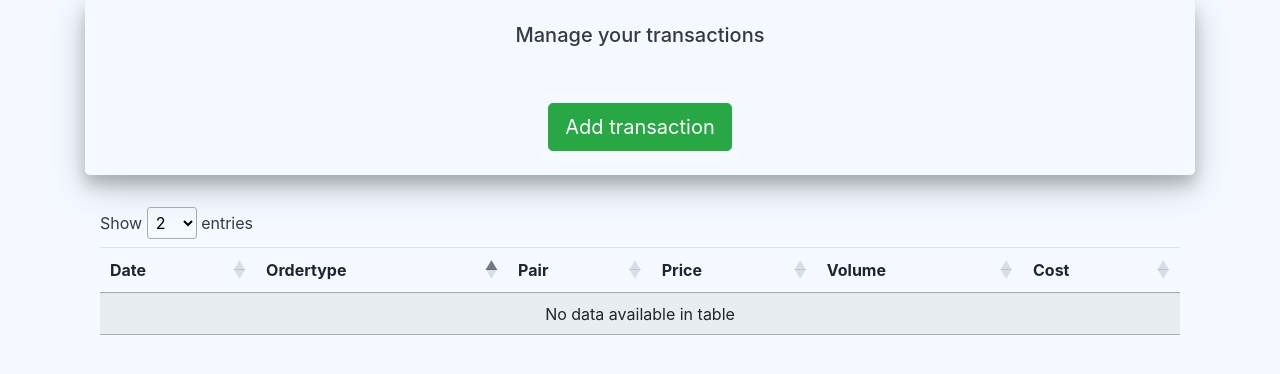
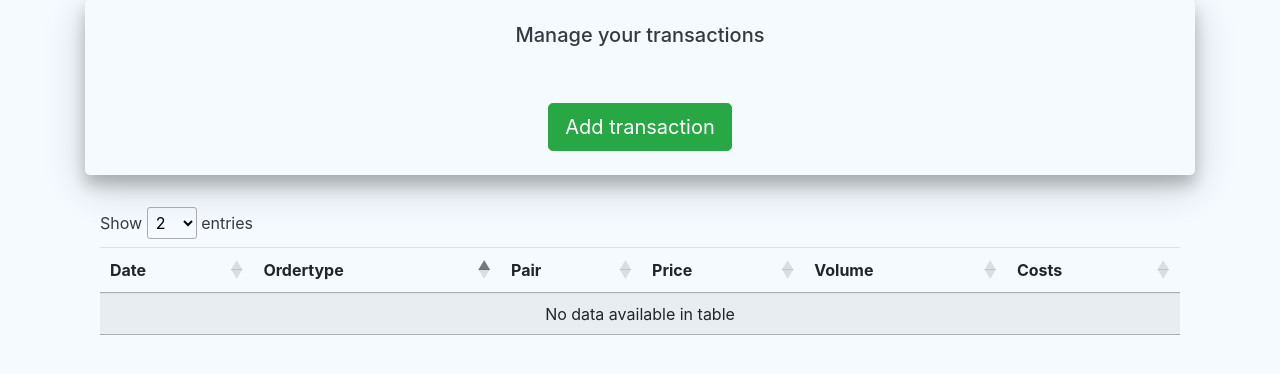
Before and after one commit to Dutchie1990/CryptoManager, a Flask app: template cryptomanager/app/transactions/templates/transactions.html in a window 1280 px wide. Shown: the part 195-569 px from the top of the page. Run offline with Flask 2, Linux system fonts and the light colour scheme; the template is opened without the code that fills it, so the values that code supplies are empty; some libraries are stand-ins or nearby versions.

Commit message:
add dummy route to add transaction to test html, adjust html to give more information on mobile and capitalize ordertype

```diff
--- a/cryptomanager/app/assets/templates/assets.html
+++ b/cryptomanager/app/assets/templates/assets.html
@@ -12,8 +12,8 @@
 <div class="jumbotron text-center">
     <p>Withdrawable balance: <strong>{{ withdrawable_balance | trim }}</strong> USD </p>
     <p>Current value: <strong>{{ current_value | trim}}</strong> USD </p>
-    <button id="deposit" class="btn btn-success m-2" data-toggle="modal" data-target="#depositModal" onclick="setTransactionType('Deposit')">Deposit</button>
-    <button id="withdrawal" class="btn btn-danger m-2" data-toggle="modal" data-target="#depositModal" onclick="setTransactionType('Withdrawal')">Withdrawal</button>
+    <button id="deposit" class="btn btn-success m-2" data-toggle="modal" data-target="#depositModal" onclick="setTransactionType('deposit')">Deposit</button>
+    <button id="withdrawal" class="btn btn-danger m-2" data-toggle="modal" data-target="#depositModal" onclick="setTransactionType('withdrawal')">Withdrawal</button>
     <div class="my-2 my-md-4"></div>
 </div>
 <div class="justify-content-center">
--- a/cryptomanager/app/transactions/templates/transactions.html
+++ b/cryptomanager/app/transactions/templates/transactions.html
@@ -24,7 +24,7 @@
                 <th data-field="Pair" scope="col">Pair</th>
                 <th class="d-none d-sm-block" data-field="Price" scope="col">Price</th>
                 <th data-field="Volume" scope="col">Volume</th>
-                <th class="d-none d-sm-block"  data-field="Cost" scope="col">Cost</th>
+                <th data-field="Cost" scope="col">Costs</th>
             </tr>
         </thead>
         <tbody>
@@ -37,16 +37,16 @@
                             <td>-</td>
                             <td class="d-none d-sm-block">-</td>
                             <td>{{transaction.volume}}</td>
-                            <td class="d-none d-sm-block">-</td>
+                            <td>-</td>
                         </tr>
                     {% else %}
                         <tr>
                             <td scope="row">{{ transaction.date }}</td>
-                            <td>{{ transaction.ordertype }}</td>
+                            <td>{{ transaction.ordertype | capitalize}}</td>
                             <td>{{ transaction.symbolIn }}/{{ transaction.symbolOut }}</td>
-                            <td class="d-none d-sm-block">{{ transaction.prize }}</td>
+                            <td class="d-none d-sm-block">{{ transaction.prize }} {{ transaction.symbolOut }}</td>
                             <td>{{transaction.volume}}</td>
-                            <td class="d-none d-sm-block">{{ transaction.costs }}</td>
+                            <td>{{ transaction.costs }} {{ transaction.symbolOut }} </td>
                         </tr>
                     {% endif %}
                 {% endfor %}
```
Also changed, not shown: cryptomanager/app/transactions/views.py (+8 -1 lines).
